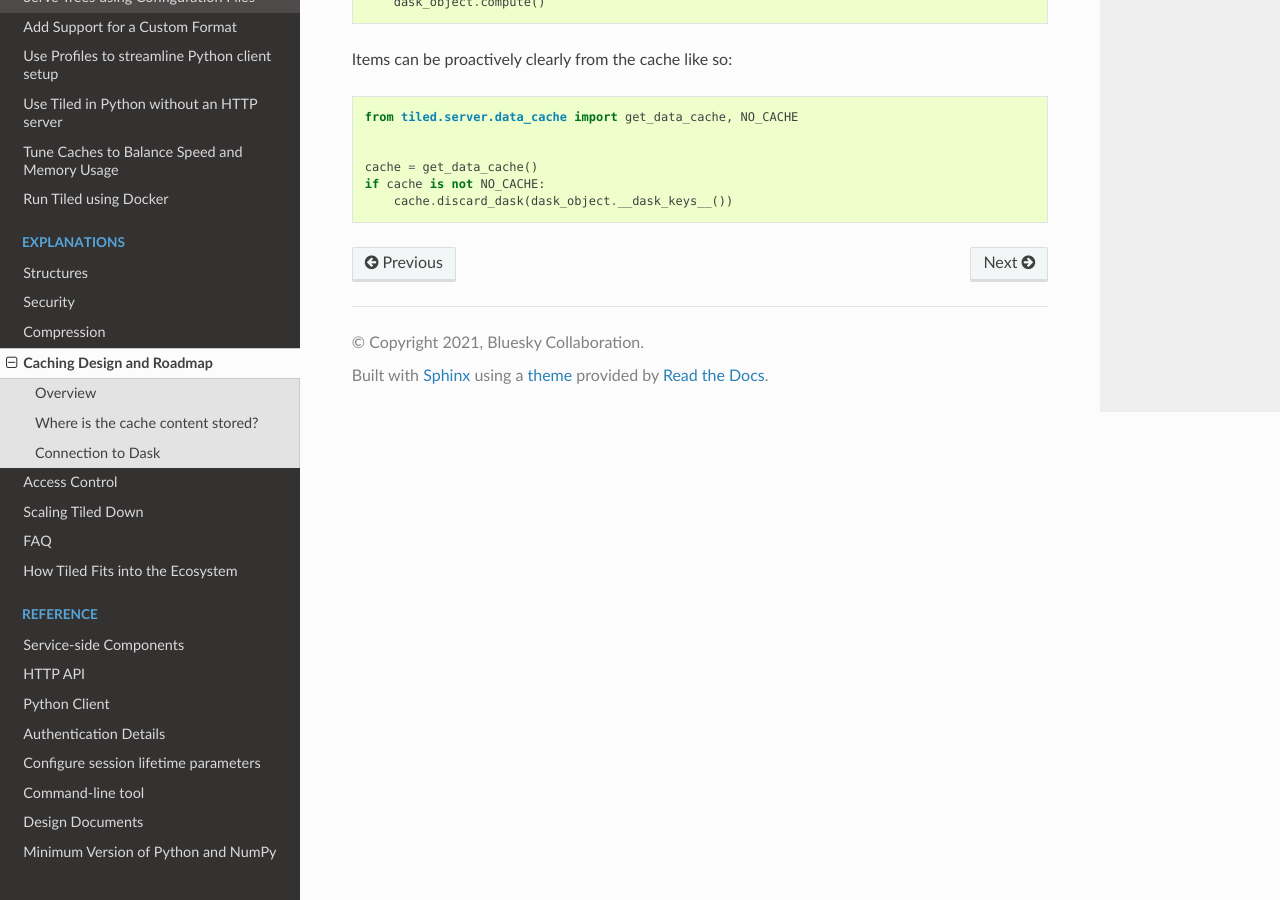
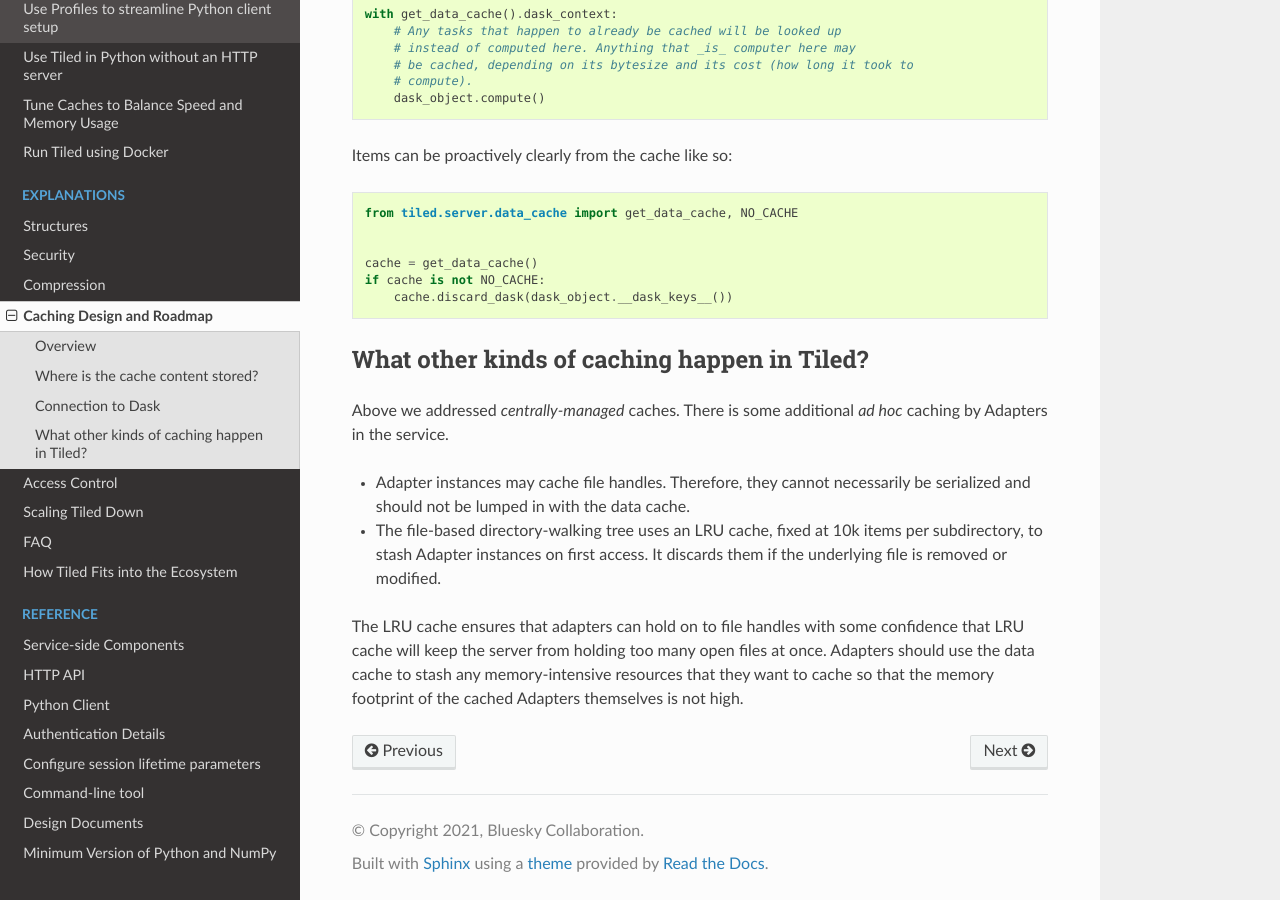
Before and after one commit to bluesky/tiled, a Sphinx documentation site: the page built from docs/source/explanations/caching.md, in a window 1280 px wide and 900 px high, scrolled down 2046 px. Built offline with Sphinx 7.4.7 and the Read the Docs theme 2.0.0, drawn with Linux system fonts in a browser that asks for light colours; pages that are not in the unit, such as notebooks, are missing from menus; some of the changed text lies outside the part shown.

Commit message:
Mention other caching.

````diff
--- a/docs/source/explanations/caching.md
+++ b/docs/source/explanations/caching.md
@@ -10,7 +10,12 @@ in the discussion below makes clear what exists now and what is on the road map.
 
 ## Overview
 
-There are three types of cache in Tiled:
+Caching can make Tiled faster. Because, in general, caches make programs more
+complex and harder to trace, Tiled was designed without any caching at first.
+Caches were added with clear separation from the rest of Tiled and an easy
+opt-out path.
+
+There are three types of centrally-managed cache in Tiled:
 
 1. **Client-side response cache.** The Tiled Python client implements a standard
    web cache, similar in both concept and implementation to a web browser's cache.
@@ -101,3 +106,20 @@ cache = get_data_cache()
 if cache is not NO_CACHE:
     cache.discard_dask(dask_object.__dask_keys__())
 ```
+
+## What other kinds of caching happen in Tiled?
+
+Above we addressed _centrally-managed_ caches. There is some additional _ad hoc_
+caching by Adapters in the service.
+
+* Adapter instances may cache file handles. Therefore, they cannot necessarily
+  be serialized and should not be lumped in with the data cache.
+* The file-based directory-walking tree uses an LRU cache, fixed at 10k items
+  per subdirectory, to stash Adapter instances on first access. It discards them
+  if the underlying file is removed or modified.
+
+The LRU cache ensures that adapters can hold on to file handles with some
+confidence that LRU cache will keep the server from holding too many open files
+at once. Adapters should use the data cache to stash any memory-intensive
+resources that they want to cache so that the memory footprint of the cached
+Adapters themselves is not high.
````
